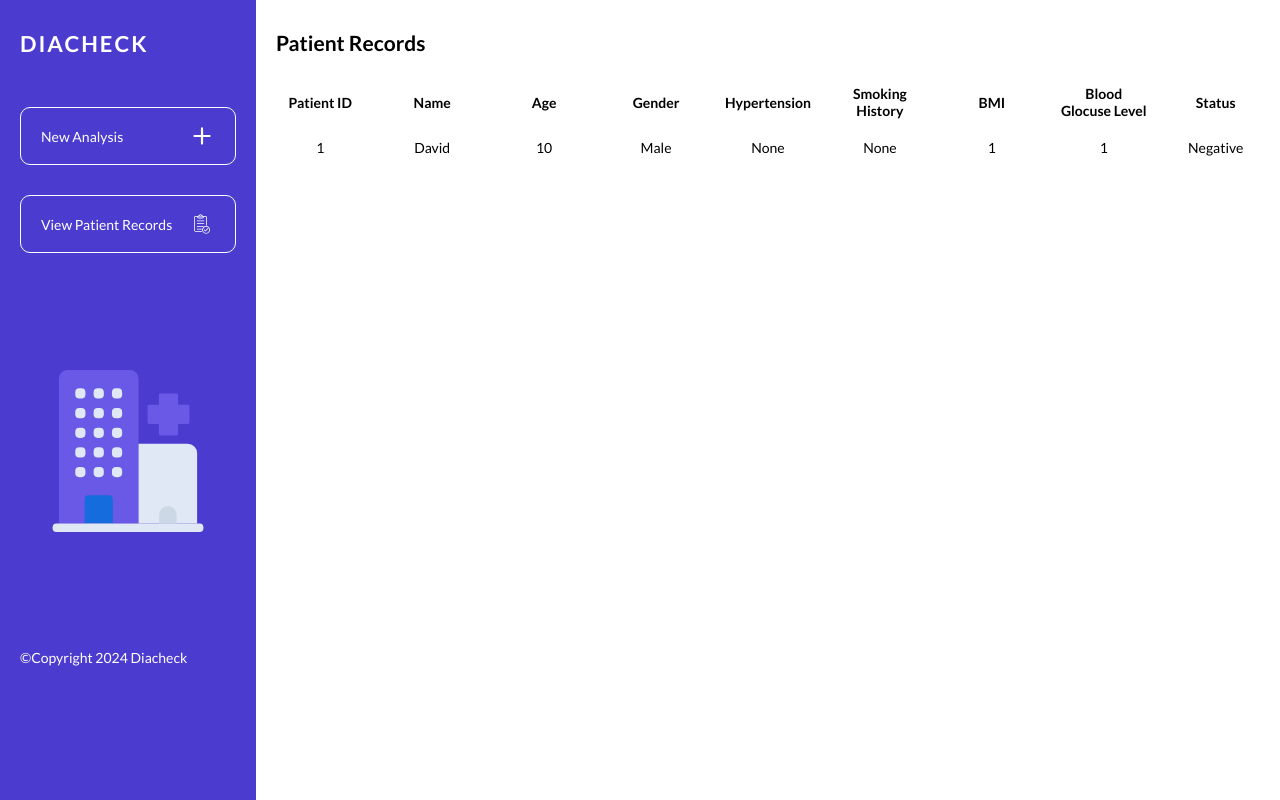
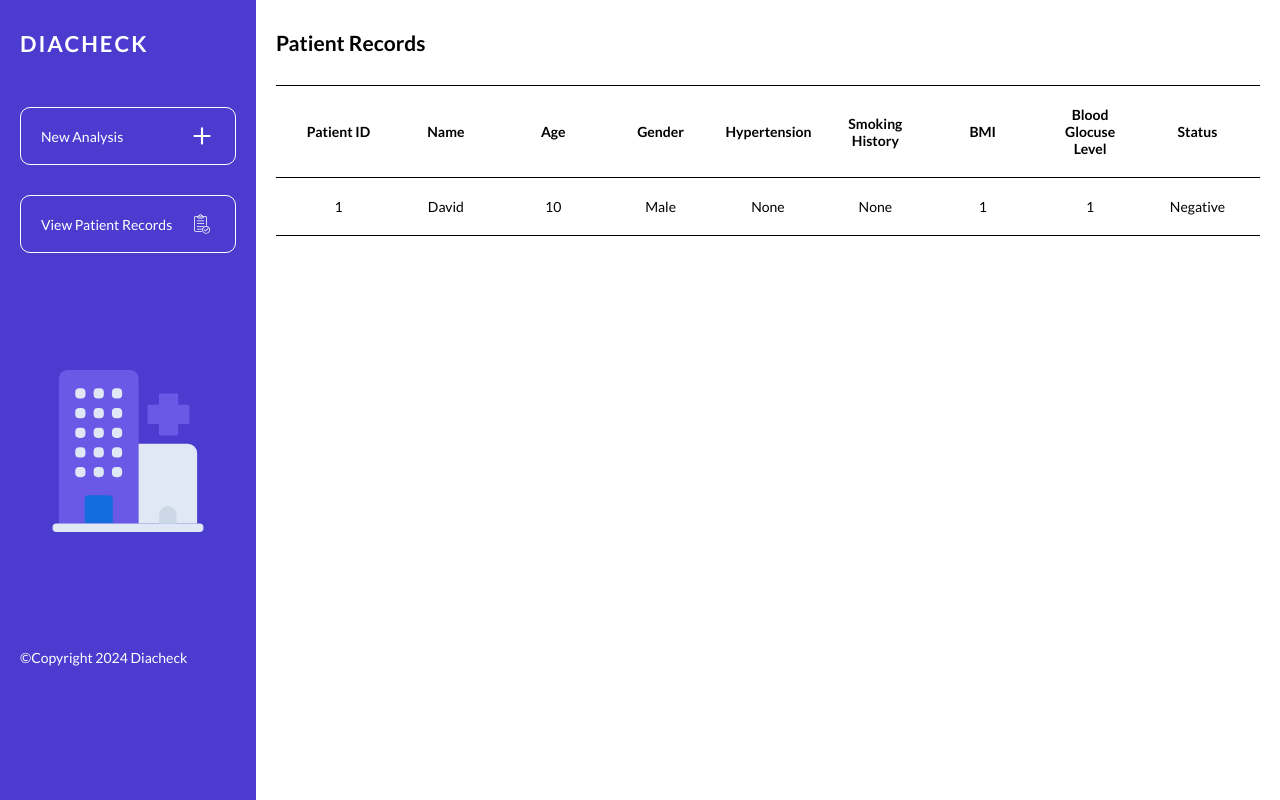
Before and after one commit to Orisabiyi/diacheck, a React (Vite) app: page /patient-record in a window 1280 px wide. Built offline with nearby package versions, Linux system fonts and the light colour scheme.

Commit message:
modified the border of the table

```diff
--- a/src/components/Records.module.css
+++ b/src/components/Records.module.css
@@ -16,13 +16,20 @@
   flex-direction: column;
   align-items: stretch;
   justify-content: flex-start;
-  gap: 2rem;
+  /* gap: 2rem; */
 }
 
 .sectionRecord tr {
   display: flex;
   align-items: center;
   justify-content: space-between;
+
+  border-bottom: 1px solid #000;
+  padding: 2rem;
+}
+
+.sectionRecord tr:first-of-type {
+  border-top: 1px solid #000;
 }
 
 .sectionRecord th,
```
